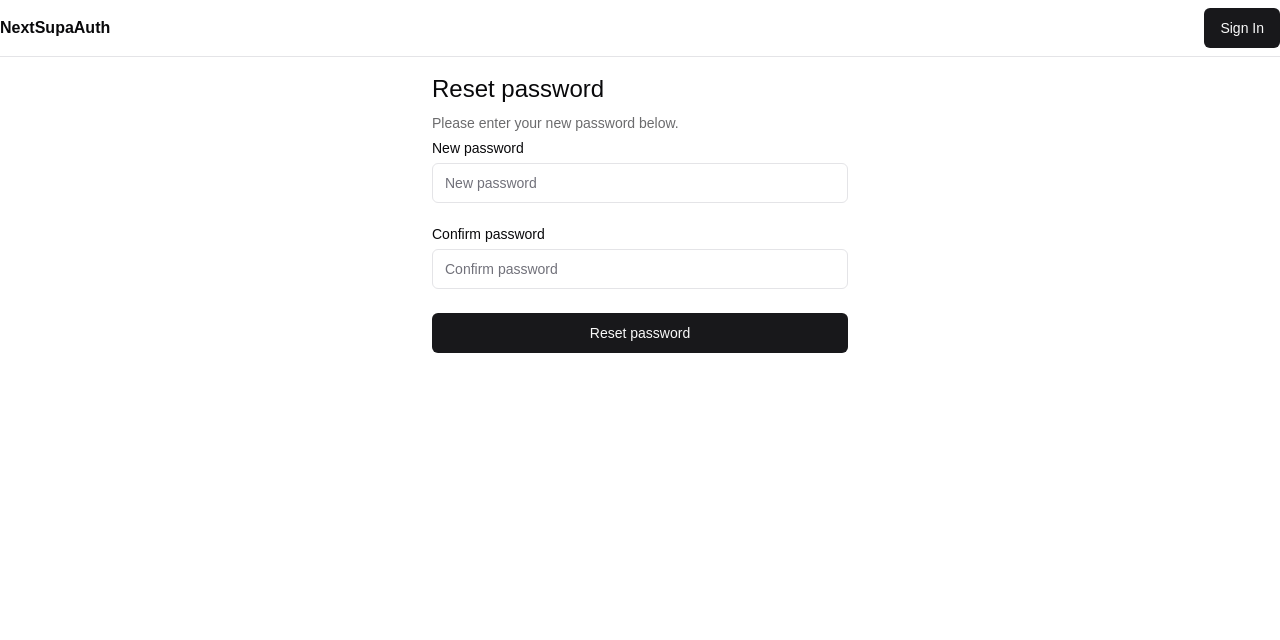
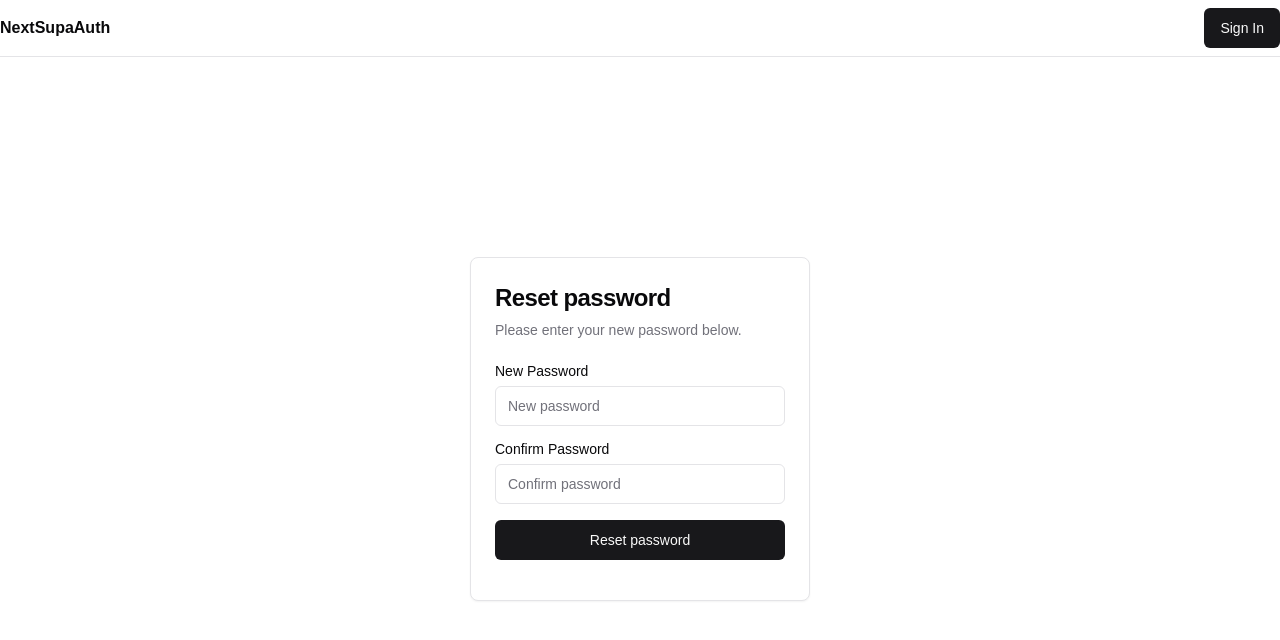
Before and after one commit to ljaviertovar/nextjs-supa-auth, a Next.js app: page /auth/reset-password in a window 1280 px wide. Shown: the top 640 px of the page. Built offline with nearby package versions, Linux system fonts and the light colour scheme; no server answers.

Commit message:
auth update

```diff
--- a/src/app/(protected)/auth/reset-password/page.tsx
+++ b/src/app/(protected)/auth/reset-password/page.tsx
@@ -1,22 +1,42 @@
+import { Card, CardContent, CardDescription, CardHeader, CardTitle } from '@/components/ui/card'
 import { Input } from '@/components/ui/input'
 import { Label } from '@/components/ui/label'
+import { SubmitButton } from '@/components/submit-button'
 
 import { FormMessage, Message } from '@/components/form-message'
-import { SubmitButton } from '@/components/submit-button'
 
 import { resetPasswordAction } from '@/app/auth/actions'
 
 export default async function ResetPassword({ searchParams }: { searchParams: Message }) {
 	return (
-		<form className='flex flex-col w-full max-w-md p-4 gap-2 [&>input]:mb-4'>
-			<h1 className='text-2xl font-medium'>Reset password</h1>
-			<p className='text-sm text-foreground/60'>Please enter your new password below.</p>
-			<Label htmlFor='password'>New password</Label>
-			<Input type='password' name='password' placeholder='New password' required />
-			<Label htmlFor='confirmPassword'>Confirm password</Label>
-			<Input type='password' name='confirmPassword' placeholder='Confirm password' required />
-			<SubmitButton formAction={resetPasswordAction}>Reset password</SubmitButton>
-			<FormMessage message={searchParams} />
-		</form>
+		<section className='h-[calc(100vh-57px)] flex justify-center items-center'>
+			<Card className='mx-auto w-full md:w-[340px]'>
+				<CardHeader>
+					<CardTitle className='text-2xl'>Reset password</CardTitle>
+					<CardDescription>Please enter your new password below.</CardDescription>
+				</CardHeader>
+				<CardContent className='flex flex-col gap-4'>
+					<form id='login-form' className='grid gap-4'>
+						<div className='grid gap-2'>
+							<Label htmlFor='password'>New Password</Label>
+							<Input minLength={6} name='password' id='password' type='password' placeholder='New password' required />
+						</div>
+						<div className='grid gap-2'>
+							<Label htmlFor='password'>Confirm Password</Label>
+							<Input
+								minLength={6}
+								type='password'
+								id='confirmPassword'
+								name='confirmPassword'
+								placeholder='Confirm password'
+								required
+							/>
+						</div>
+						<SubmitButton formAction={resetPasswordAction}>Reset password</SubmitButton>
+						<FormMessage message={searchParams} />
+					</form>
+				</CardContent>
+			</Card>
+		</section>
 	)
 }
--- a/src/app/auth/actions.ts
+++ b/src/app/auth/actions.ts
@@ -49,7 +49,7 @@ export const signInAction = async (formData: FormData) => {
 		return encodedRedirect('error', '/sign-in', error.message)
 	}
 
-	return redirect('/protected')
+	return redirect('/app/dashboard')
 }
 
 export const forgotPasswordAction = async (formData: FormData) => {
@@ -59,23 +59,23 @@ export const forgotPasswordAction = async (formData: FormData) => {
 	const callbackUrl = formData.get('callbackUrl')?.toString()
 
 	if (!email) {
-		return encodedRedirect('error', '/forgot-password', 'Email is required')
+		return encodedRedirect('error', '/auth/forgot-password', 'Email is required')
 	}
 
 	const { error } = await supabase.auth.resetPasswordForEmail(email, {
-		redirectTo: `${origin}/auth/callback?redirect_to=/protected/reset-password`,
+		redirectTo: `${origin}/auth/callback?redirect_to=/auth/reset-password`,
 	})
 
 	if (error) {
 		console.error(error.message)
-		return encodedRedirect('error', '/forgot-password', 'Could not reset password')
+		return encodedRedirect('error', '/auth/forgot-password', 'Could not reset password')
 	}
 
 	if (callbackUrl) {
 		return redirect(callbackUrl)
 	}
 
-	return encodedRedirect('success', '/forgot-password', 'Check your email for a link to reset your password.')
+	return encodedRedirect('success', '/auth/forgot-password', 'Check your email for a link to reset your password.')
 }
 
 export const resetPasswordAction = async (formData: FormData) => {
@@ -85,11 +85,11 @@ export const resetPasswordAction = async (formData: FormData) => {
 	const confirmPassword = formData.get('confirmPassword') as string
 
 	if (!password || !confirmPassword) {
-		encodedRedirect('error', '/protected/reset-password', 'Password and confirm password are required')
+		encodedRedirect('error', '/auth/reset-password', 'Password and confirm password are required')
 	}
 
 	if (password !== confirmPassword) {
-		encodedRedirect('error', '/protected/reset-password', 'Passwords do not match')
+		encodedRedirect('error', '/auth/reset-password', 'Passwords do not match')
 	}
 
 	const { error } = await supabase.auth.updateUser({
@@ -97,10 +97,10 @@ export const resetPasswordAction = async (formData: FormData) => {
 	})
 
 	if (error) {
-		encodedRedirect('error', '/protected/reset-password', 'Password update failed')
+		encodedRedirect('error', '/auth/reset-password', 'Password update failed')
 	}
 
-	encodedRedirect('success', '/protected/reset-password', 'Password updated')
+	encodedRedirect('success', '/auth/reset-password', 'Password updated')
 }
 
 export const signOutAction = async () => {
--- /dev/null
+++ b/src/app/auth/forgot-password/page.tsx
@@ -0,0 +1,41 @@
+import Link from 'next/link'
+
+import { Card, CardContent, CardDescription, CardHeader, CardTitle } from '@/components/ui/card'
+import { Label } from '@/components/ui/label'
+import { Input } from '@/components/ui/input'
+import { SubmitButton } from '@/components/submit-button'
+import { FormMessage, Message } from '@/components/form-message'
+
+import { forgotPasswordAction } from '@/app/auth/actions'
+
+export default function ForgotPassword({ searchParams }: { searchParams: Message }) {
+	return (
+		<section className='h-[calc(100vh-57px)] flex justify-center items-center'>
+			<Card className='mx-auto w-full md:w-[340px]'>
+				<CardHeader>
+					<CardTitle className='text-2xl'>Reset Password</CardTitle>
+					<CardDescription>Enter your email below to reset your password.</CardDescription>
+				</CardHeader>
+				<CardContent className='flex flex-col gap-4'>
+					<form id='login-form' className='grid gap-4'>
+						<div className='grid gap-2'>
+							<Label htmlFor='email'>Email</Label>
+							<Input id='email' name='email' type='email' placeholder='email@example.com' required />
+						</div>
+
+						<SubmitButton formAction={forgotPasswordAction}>Reset Password</SubmitButton>
+
+						<FormMessage message={searchParams} />
+					</form>
+
+					<p className='text-sm text-foreground text-center'>
+						Already have an account?{' '}
+						<Link className='text-foreground font-medium underline' href='/auth/sign-up'>
+							Sign in
+						</Link>
+					</p>
+				</CardContent>
+			</Card>
+		</section>
+	)
+}
--- a/src/app/auth/sign-in/page.tsx
+++ b/src/app/auth/sign-in/page.tsx
@@ -15,7 +15,7 @@ export default function Login({ searchParams }: { searchParams: Message }) {
 			<Card className='mx-auto w-full md:w-[340px]'>
 				<CardHeader>
 					<CardTitle className='text-2xl'>Login</CardTitle>
-					<CardDescription>Enter your email below to login to your account</CardDescription>
+					<CardDescription>Enter your email below to login to your account.</CardDescription>
 				</CardHeader>
 				<CardContent className='flex flex-col gap-4'>
 					<form id='login-form' className='grid gap-4'>
--- a/src/components/form-message.tsx
+++ b/src/components/form-message.tsx
@@ -3,13 +3,9 @@ export type Message = { success: string } | { error: string } | { message: strin
 export function FormMessage({ message }: { message: Message }) {
 	return (
 		<div className='flex flex-col gap-2 w-full max-w-md text-sm'>
-			{'success' in message && (
-				<div className='text-foreground border-l-2 border-foreground px-4'>{message.success}</div>
-			)}
-			{'error' in message && (
-				<div className='text-destructive-foreground border-l-2 border-destructive-foreground px-4'>{message.error}</div>
-			)}
-			{'message' in message && <div className='text-foreground border-l-2 px-4'>{message.message}</div>}
+			{'success' in message && <div className='text border-l-2 border px-4'>{message.success}</div>}
+			{'error' in message && <div className='text-destructive border-l-2 border-destructive px-4'>{message.error}</div>}
+			{'message' in message && <div className='text border-l-2 px-4'>{message.message}</div>}
 		</div>
 	)
 }
```
